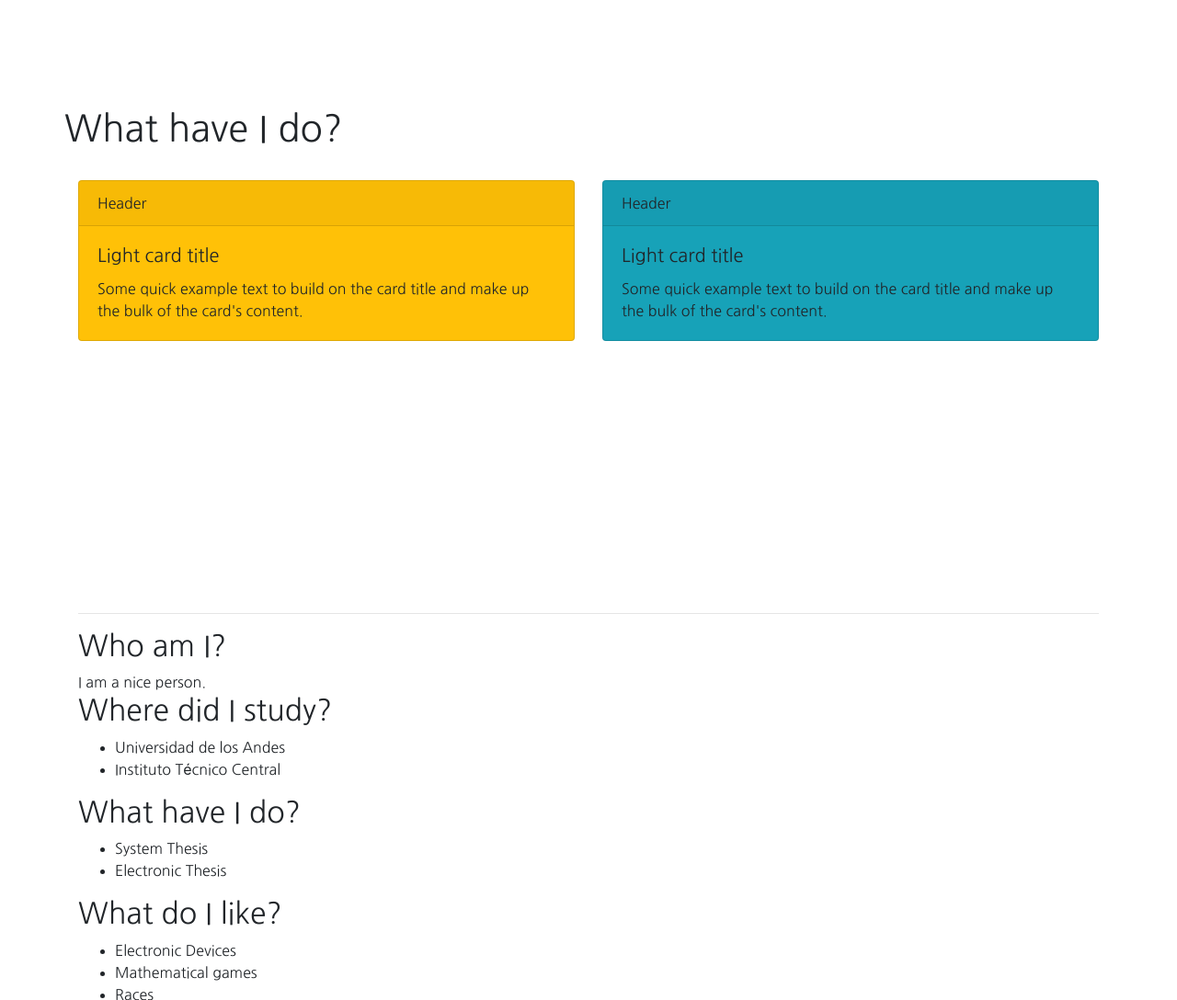
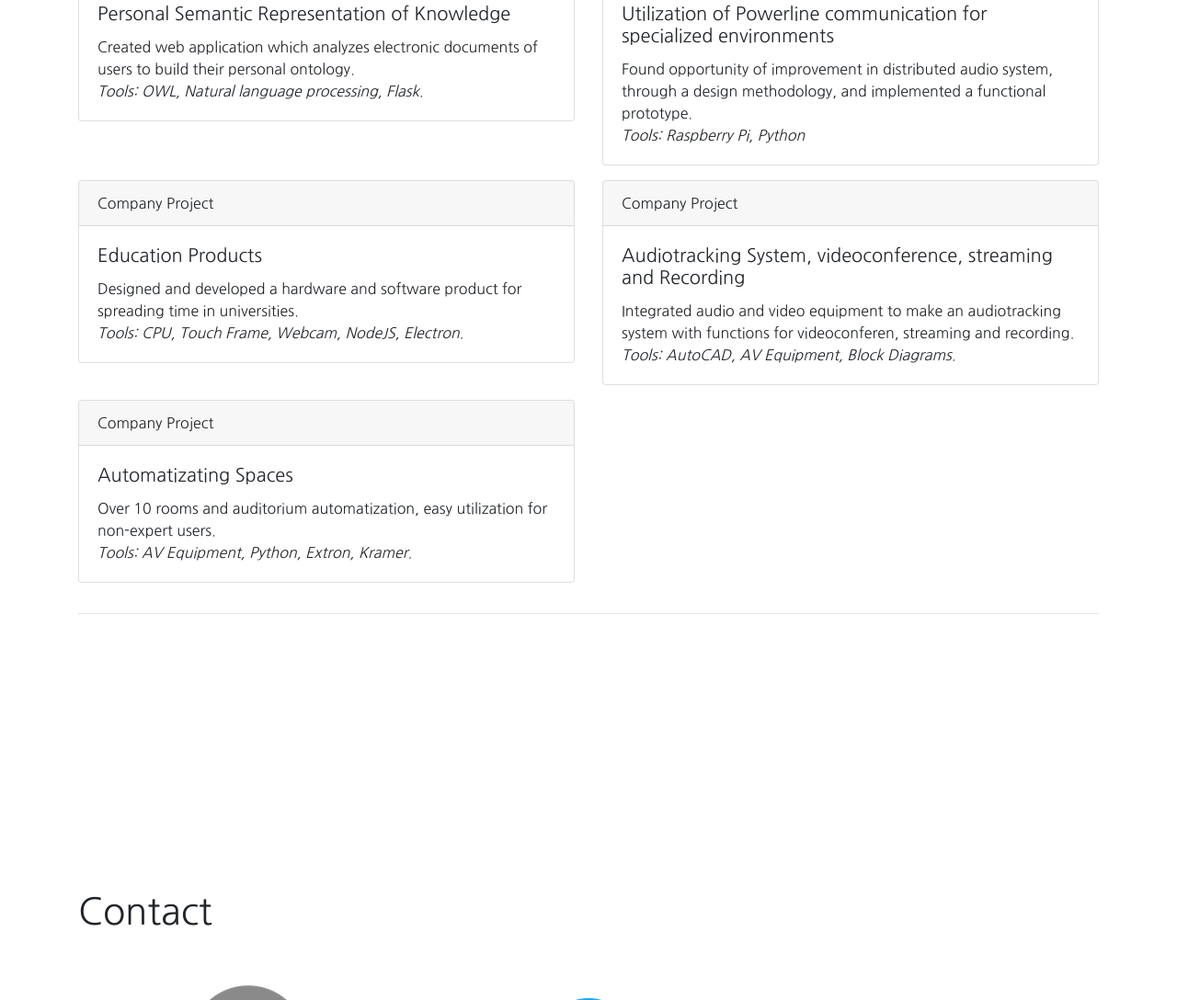
Before and after one commit to cdsbarrera/cdsbarrera.github.io, a website: page index.html in a window 1280 px wide. Shown: the part 2648-3736 px from the top of the page at 92% size. Drawn offline with nearby package versions, Linux system fonts and the light colour scheme; a web font is replaced by a local one.

Commit message:
Stage 2-Complete basic information.

```diff
--- a/css/main.css
+++ b/css/main.css
@@ -1,6 +1,11 @@
 body {
   margin: 0;
   padding: 0; }
+
+a:link, a:visited {
+  color: #111111;
+  text-decoration: none;
+}
 
 .full-height {
   min-height: 100vh; }
--- a/index.html
+++ b/index.html
@@ -64,7 +64,8 @@
                         <h1>Who am I?</h1>
                     </div>
                     <div class="row">
-                        <h3>Data scientist, fullstack developer and electronic engineer. </h3>
+                        <h3>Project Engineer. Fullstack Developer. Data scientist. </h3>
+                        <h5>Designer and Automatization AV, electronic enthusiastic.</h5>
                     </div>
                 </div>
             </div>
@@ -78,7 +79,7 @@
                 </div>
                 <div class="row">
                     <div class="col-12 col-sm-12 col-md-4 text-center">
-                        <h4>Instituto Técnico Central</h4>
+                        <h4><a target="_blank" href="http://www.itc.edu.co/">Instituto Técnico Central</a></h4>
                         <h3>2006-2011</h3>
                         <div class="row mt-3">
                             <div class="col">
@@ -90,7 +91,7 @@
                     <div class="col-12 col-sm-12 col-md-8 text-center">
                         <div class="row">
                             <div class="col-md">
-                                <h4>Universidad de los Andes</h4>
+                                <h4><a target="_blank" href="http://uniandes.edu.co">Universidad de los Andes</a></h4>
                                 <h3>2012-2016</h3>
                             </div>
                         </div>
@@ -115,20 +116,67 @@
                 </div>
                 <div class="row">
                     <div class="col-md-6 col-sm-12">
-                        <div class="card bg-warning mb-3">
-                            <div class="card-header">Header</div>
+                        <div class="card bg-gray mb-3">
+                            <div class="card-header">Thesis</div>
                             <div class="card-body">
-                                <h5 class="card-title">Light card title</h5>
-                                <p class="card-text">Some quick example text to build on the card title and make up the bulk of the card's content.</p>
+                                <h5 class="card-title">Personal Semantic Representation of Knowledge</h5>
+                                <p class="card-text">
+                                    Created web application which analyzes electronic documents of users to build their personal ontology.
+                                    <br>
+                                    <i>Tools:  OWL, Natural language processing, Flask.</i>
+                                </p>
                             </div>
                         </div>
                     </div>
                     <div class="col-md-6 col-sm-12">
-                        <div class="card bg-info mb-3">
-                            <div class="card-header">Header</div>
+                        <div class="card bg-gray mb-3">
+                            <div class="card-header">Thesis</div>
                             <div class="card-body">
-                                <h5 class="card-title">Light card title</h5>
-                                <p class="card-text">Some quick example text to build on the card title and make up the bulk of the card's content.</p>
+                                <h5 class="card-title">Utilization of Powerline communication for specialized environments</h5>
+                                <p class="card-text">
+                                    Found opportunity of improvement in distributed audio system, through a design methodology, and implemented a functional prototype.
+                                    <br>
+                                    <i>Tools: Raspberry Pi, Python</i>
+                                </p>
+                            </div>
+                        </div>
+                    </div>
+                    <div class="col-md-6 col-sm-12">
+                        <div class="card bg-gray mb-3">
+                            <div class="card-header">Company Project</div>
+                            <div class="card-body">
+                                <h5 class="card-title">Education Products</h5>
+                                <p class="card-text">
+                                    Designed and developed a hardware and software product for spreading time in universities.
+                                    <br>
+                                    <i>Tools:  CPU, Touch Frame, Webcam, NodeJS, Electron.</i>
+                                </p>
+                            </div>
+                        </div>
+                    </div>
+                    <div class="col-md-6 col-sm-12">
+                        <div class="card bg-gray mb-3">
+                            <div class="card-header">Company Project</div>
+                            <div class="card-body">
+                                <h5 class="card-title">Audiotracking System, videoconference, streaming and Recording</h5>
+                                <p class="card-text">
+                                    Integrated audio and video equipment to make an audiotracking system with functions for videoconferen, streaming and recording.
+                                    <br>
+                                    <i>Tools: AutoCAD, AV Equipment, Block Diagrams.</i>
+                                </p>
+                            </div>
+                        </div>
+                    </div>
+                    <div class="col-md-6 col-sm-12">
+                        <div class="card bg-gray mb-3">
+                            <div class="card-header">Company Project</div>
+                            <div class="card-body">
+                                <h5 class="card-title">Automatizating Spaces</h5>
+                                <p class="card-text">
+                                    Over 10 rooms and auditorium automatization, easy utilization for non-expert users.
+                                    <br>
+                                    <i>Tools:  AV Equipment, Python, Extron, Kramer.</i>
+                                </p>
                             </div>
                         </div>
                     </div>
@@ -136,29 +184,48 @@
             </div>
         </div>
         <hr/>
+        <!-- Section Who I am? -->
+        <div class="row full-height" id="contact">
+            <div class="container-fluid align-self-center">
+                <div class="col-lg">
+                    <div class="row mb-5">
+                        <h1>Contact</h1>
+                    </div>
+                    <div class="row">
+                        <div class="col-md-4 col-sm-12">
+                            <center>
+                                <a href="mailto:cdsbarrera@gmail.com" target="_top">
+                                    <img src="images/email.png"/>
+                                </a>
+                            </center>
+                        </div>
+                        <div class="col-md-4 col-sm-12">
+                            <center>
+                                <a href="https://twitter.com/cdsbarrera" target="_top">
+                                    <img src="images/twitter.png"/>
+                                </a>
+                            </center>
+                        </div>
+                        <div class="col-md-4 col-sm-12">
+                            <center>
+                                <a href="https://twitter.com/cdsbarrera" target="_top">
+                                    <img src="images/linkedin.png"/>
+                                </a>
+                            </center>
+                        </div>
+                    </div>
+                </div>
+            </div>
+        </div>
+        <hr/>
+        <div class="row text-center">
+            <div class="col md-12 sm-12 mb-4">
+                Cristian David Sierra Barrera - All Rights reserved.
+            </div>
+        </div>
+        <!--
             <div class="row">
                 <div class="col-10">
-                <div id="about">
-                    <h2>Who am I?</h2>
-                    I am a nice person.
-                </div>
-
-                <div id="education">
-                    <h2>Where did I study?</h2>
-                    <ul>
-                        <li>Universidad de los Andes</li>
-                        <li>Instituto Técnico Central</li>
-                    </ul>
-                </div>
-
-                <div id="projects">
-                    <h2>What have I do?</h2>
-                    <ul>
-                        <li>System Thesis</li>
-                        <li>Electronic Thesis</li>
-                    </ul>
-                </div>
-
                     <div id="interest">
                         <h2>What do I like?</h2>
                         <ul>
@@ -179,6 +246,7 @@
                     </div>
                 </div>
             </div>
+        -->
     </div>
 </body>
 </html>
```
Also changed, not shown: images/email.png (added), images/linkedin.png (added), images/twitter.png (added). Lines whose indentation alone changed are shown as unchanged.
